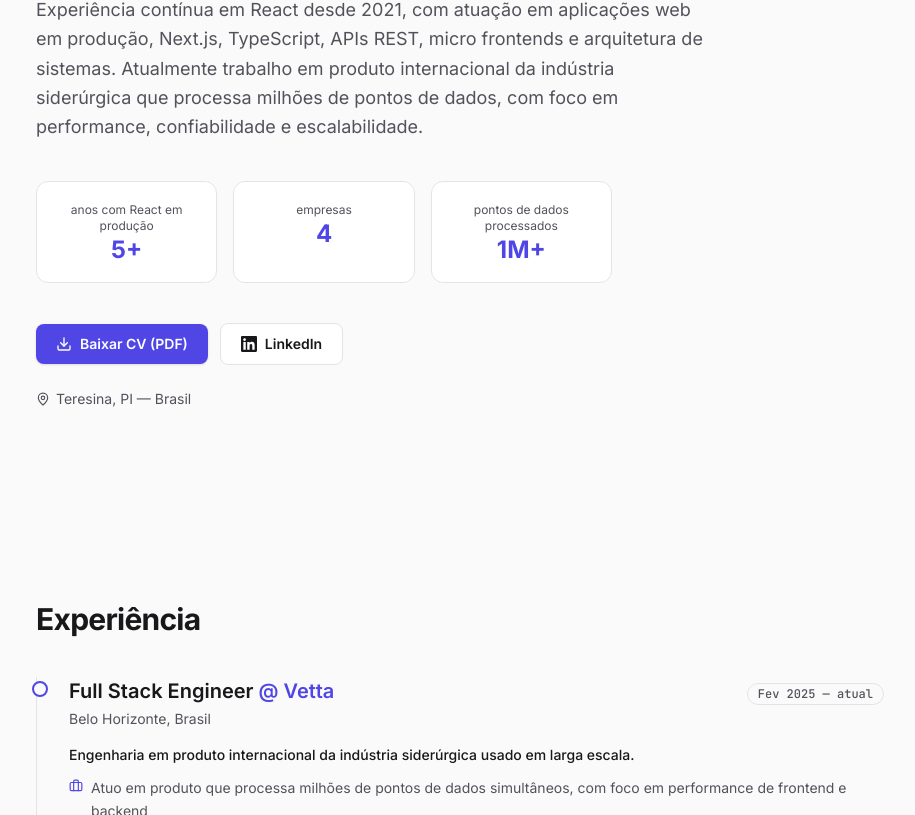
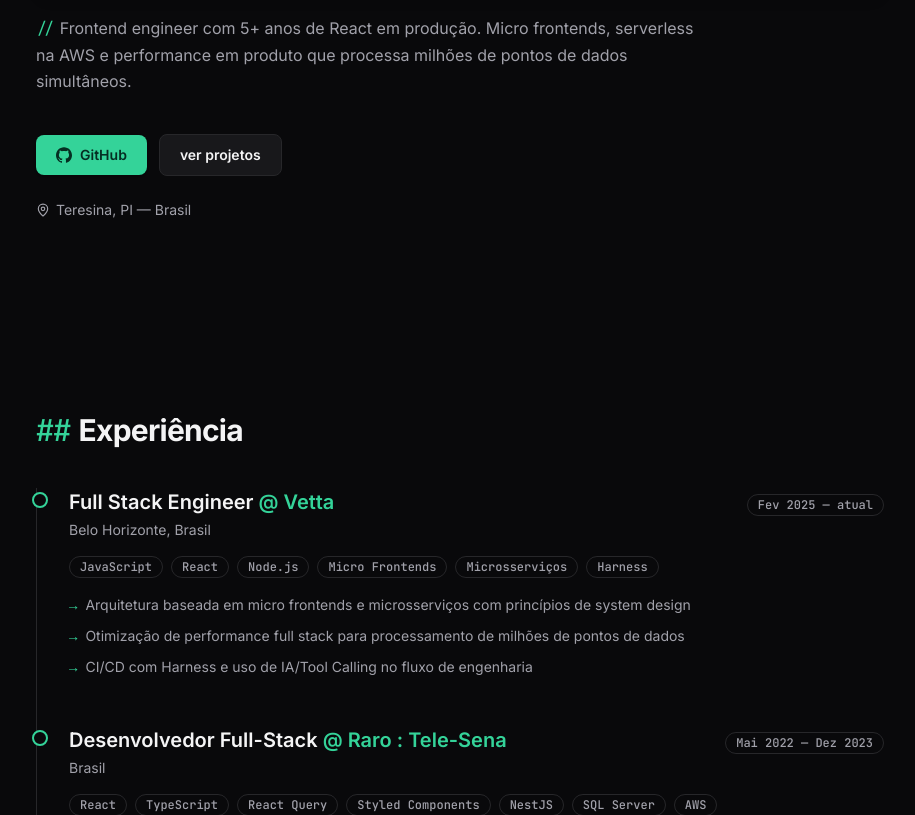
Before and after one commit to phap9060/curriculum-site, a React (Vite) app: page / in a window 1280 px wide. Shown: the part 445-1260 px from the top of the page, without its empty margins (180-1095 px from the left). Built offline with nearby package versions, Linux system fonts and the light colour scheme.

Commit message:
feat: adicionar projeto Sua Pelada e tornar modo dev o padrão

```diff
--- a/index.html
+++ b/index.html
@@ -4,6 +4,18 @@
     <meta charset="UTF-8" />
     <link rel="icon" type="image/svg+xml" href="/favicon.svg" />
     <meta name="viewport" content="width=device-width, initial-scale=1.0" />
+    <script>
+      ;(() => {
+        try {
+          const stored = localStorage.getItem('portfolio-mode')
+          const mode = stored === 'recruiter' ? 'recruiter' : 'dev'
+          document.documentElement.classList.toggle('dark', mode === 'dev')
+          document.documentElement.dataset.mode = mode
+        } catch {
+          document.documentElement.classList.add('dark')
+        }
+      })()
+    </script>
     <meta
       name="description"
       content="Portfólio de Pedro Henrique Assunção Pereira — Desenvolvedor Frontend especialista em React, TypeScript e Next.js, com experiência em produtos de larga escala."
--- a/src/context/ModeProvider.tsx
+++ b/src/context/ModeProvider.tsx
@@ -7,14 +7,14 @@ const STORAGE_KEY = 'portfolio-mode'
 
 function getInitialMode(): Mode {
   const stored = localStorage.getItem(STORAGE_KEY)
-  return stored === 'dev' ? 'dev' : 'recruiter'
+  return stored === 'recruiter' ? 'recruiter' : 'dev'
 }
 
 export function ModeProvider({ children }: { children: ReactNode }) {
   const [mode, setMode] = useState<Mode>(getInitialMode)
 
   useEffect(() => {
-    // Modo dev usa o tema dark; modo recruiter usa o tema light (padrão).
+    // Modo dev usa o tema dark (padrão); modo recruiter usa o tema light.
     document.documentElement.classList.toggle('dark', mode === 'dev')
     document.documentElement.dataset.mode = mode
     localStorage.setItem(STORAGE_KEY, mode)
--- a/src/data/profile.ts
+++ b/src/data/profile.ts
@@ -81,17 +81,30 @@ const projects: Project[] = [
         'SPA em React com design tokens semânticos em CSS custom properties. Contexto de modo alterna tema light/dark e o conteúdo de cada seção, com persistência em localStorage.',
     },
   },
-  // TODO: substitua o projeto abaixo por um projeto real seu.
   {
-    name: 'Seu próximo projeto aqui',
-    repoUrl: 'https://github.com/phap9060',
+    name: 'Sua Pelada — gerenciador de peladas',
+    repoUrl: 'https://github.com/phap9060/sua-pelada',
     recruiter: {
-      tagline: 'Descreva o problema que o projeto resolve e para quem.',
-      impact: ['Liste resultados mensuráveis: usuários, tempo economizado, conversão...'],
+      tagline: 'Aplicação para organizar peladas entre amigos, do convite ao campeão.',
+      impact: [
+        'Centraliza confirmação de presença, filas de espera e cotas separadas para linha e goleiros',
+        'Sorteia times equilibrados pelas avaliações dos jogadores e organiza campeonatos com draft, grupos e mata-mata',
+        'Automatiza a abertura e o fechamento das confirmações e mantém histórico de títulos e estatísticas da turma',
+      ],
     },
     dev: {
-      stack: ['Stack', 'Do', 'Projeto'],
-      architecture: 'Descreva a arquitetura, decisões técnicas e trade-offs do projeto.',
+      stack: [
+        'React 19',
+        'TypeScript',
+        'Mantine',
+        'TanStack Query',
+        'Bun',
+        'Elysia',
+        'Drizzle ORM',
+        'PostgreSQL',
+      ],
+      architecture:
+        'Monorepo com SPA em React 19 (Mantine + TanStack Query) e API em Bun/Elysia com autenticação JWT. Drizzle ORM sobre PostgreSQL, scheduler para abrir e fechar confirmações, sorteio balanceado por médias de avaliação e campeonatos com draft serpentina, fase de grupos e mata-mata.',
     },
   },
 ]
```
Also changed, not shown: 6 other files (tests, documents, lock files or other folders).
